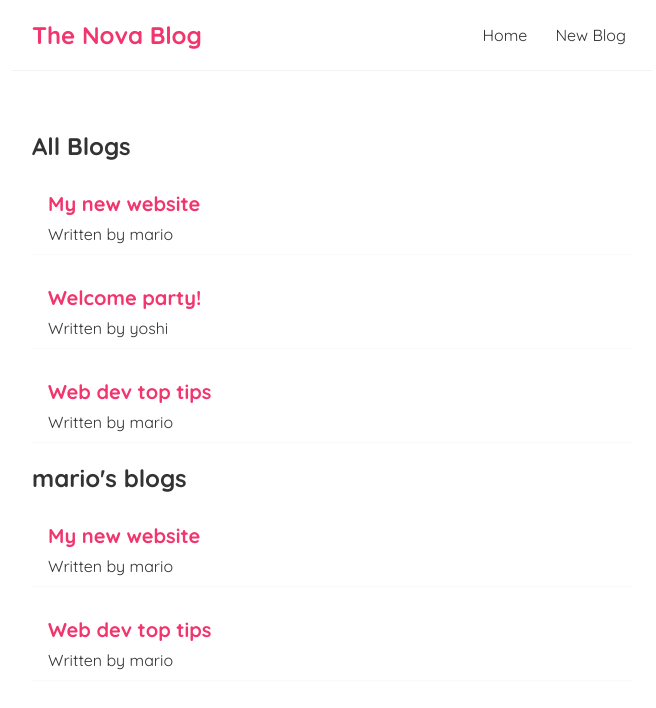
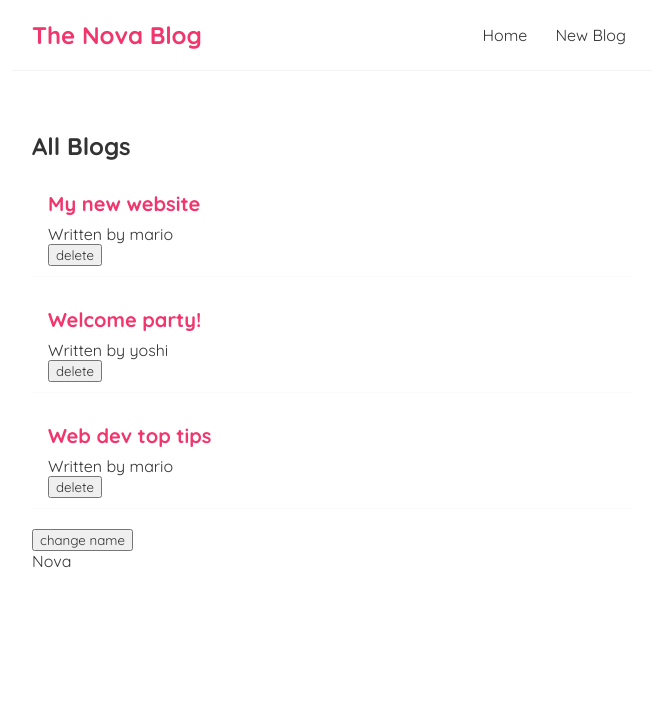
Before and after one commit to Ajay552/simple-react-blog, a React (Create React App) app: page / in a window 1280 px wide. Shown: the top 708 px of the page, without its empty margins (308-964 px from the left). Built offline with nearby package versions, Linux system fonts and the light colour scheme; the HTML template or start-up script is replaced by a standard one.

Commit message:
added initial useEffect

```diff
--- a/src/BlogList.js
+++ b/src/BlogList.js
@@ -1,4 +1,4 @@
-const BlogList = ({ blogs,title }) => {
+const BlogList = ({ blogs, title, handleDelete }) => {
     // const blogs = props.blogs;
     // const title = props.title;
     return (
@@ -8,6 +8,7 @@
                 <div className="blog-preview" key={blog.id}>
                     <h2>{ blog.title }</h2>
                     <p>Written by {blog.author}</p>
+                    <button onClick={() => handleDelete(blog.id)}>delete</button>
                 </div>
             ))}
         </div>
--- a/src/Home.js
+++ b/src/Home.js
@@ -1,4 +1,4 @@
-import { useState } from "react";
+import { useState, useEffect } from "react";
 import BlogList from "./BlogList";
 
 const Home = () => {
@@ -7,10 +7,24 @@
         { title: 'Welcome party!', body: 'lorem ipsum...', author: 'yoshi', id: 2 },
         { title: 'Web dev top tips', body: 'lorem ipsum...', author: 'mario', id: 3 }
     ]);
+
+    const [name, setName] = useState("Nova");
+
+    const handleDelete = (id) => {
+        const newBlogs = blogs.filter(blog => blog.id !== id);
+        setBlogs(newBlogs);
+    }
+
+    useEffect(() => {
+        console.log("use effect ran");
+        console.log(name);
+    }, [name]);
+
     return (
         <div className="home">
-            <BlogList blogs={blogs} title="All Blogs"/>
-            <BlogList blogs={blogs.filter((blog) => blog.author === "mario" )} title="mario's blogs"/>
+            <BlogList blogs={blogs} title="All Blogs" handleDelete={handleDelete}/>
+            <button onClick={() => setName("Ajay")}>change name</button>
+            <p>{ name }</p>
         </div>
     );
 }
```
